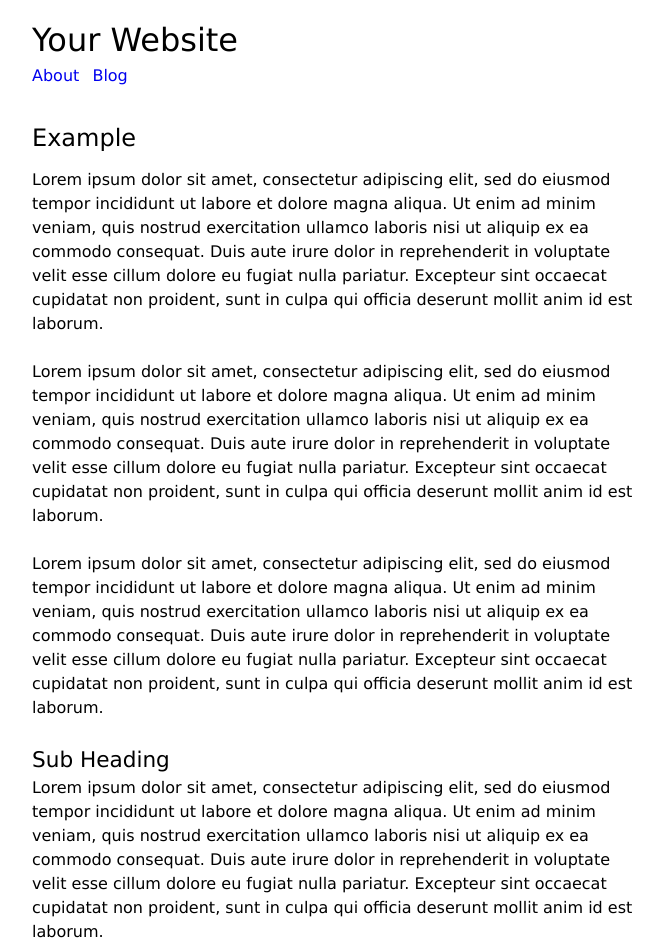
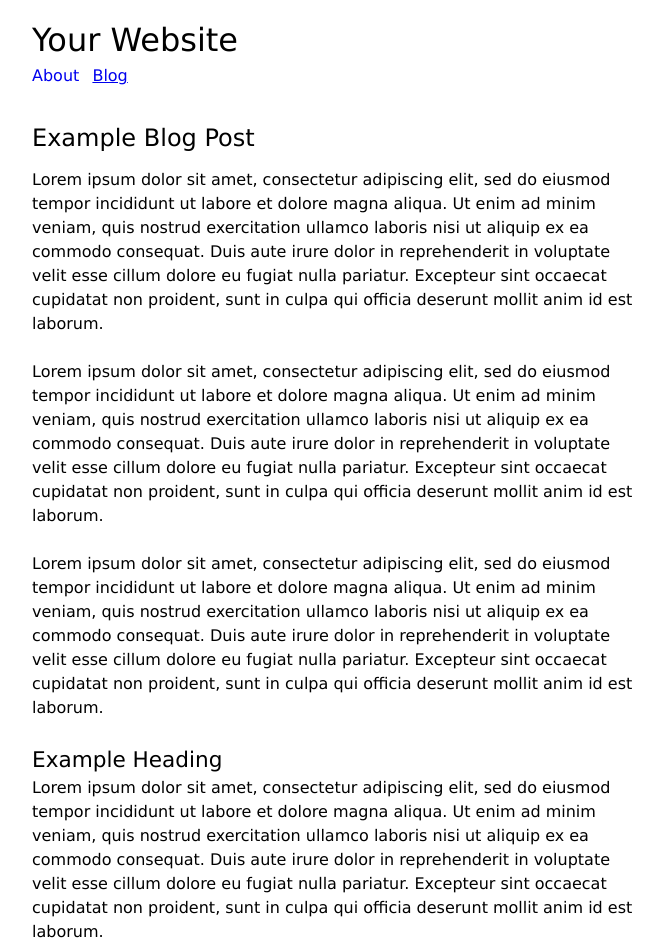
Before and after one commit to Frozenfire92/Untitled-Website-Engine, a plain HTML site: page blog/2019-12-31-example/index.html in a window 1280 px wide. Shown: the top 947 px of the page, without its empty margins (304-967 px from the left). Drawn offline with Linux system fonts and the light colour scheme.

Commit message:
update gh-pages

```diff
--- a/blog/2019-12-31-example/index.html
+++ b/blog/2019-12-31-example/index.html
@@ -4,28 +4,28 @@
   <meta charset="UTF-8">
   <meta name="viewport" content="width=device-width, initial-scale=1.0">
   <meta http-equiv="X-UA-Compatible" content="ie=edge">
-  <title>Your Website | Example</title>
-  <link rel="stylesheet" href="/style.css">
+  <title>Your Website | Example Blog Post</title>
+  <link rel="stylesheet" href="/Untitled-Website-Engine/style.css">
 </head>
 
 <body class="blog">
   <header>
     <h1>Your Website</h1>
     <nav>
-      <a href="/">About</a>
-      <a href="/blog">Blog</a>
+      <a href="/Untitled-Website-Engine/" class="home">About</a>
+      <a href="/Untitled-Website-Engine/blog" class="blog">Blog</a>
     </nav>
   </header>
 
   <main>
     <article>
-      <h2>Example</h2>
+      <h2>Example Blog Post</h2>
 
       <p>Lorem ipsum dolor sit amet, consectetur adipiscing elit, sed do eiusmod tempor incididunt ut labore et dolore magna aliqua. Ut enim ad minim veniam, quis nostrud exercitation ullamco laboris nisi ut aliquip ex ea commodo consequat. Duis aute irure dolor in reprehenderit in voluptate velit esse cillum dolore eu fugiat nulla pariatur. Excepteur sint occaecat cupidatat non proident, sunt in culpa qui officia deserunt mollit anim id est laborum.</p>
       <p>Lorem ipsum dolor sit amet, consectetur adipiscing elit, sed do eiusmod tempor incididunt ut labore et dolore magna aliqua. Ut enim ad minim veniam, quis nostrud exercitation ullamco laboris nisi ut aliquip ex ea commodo consequat. Duis aute irure dolor in reprehenderit in voluptate velit esse cillum dolore eu fugiat nulla pariatur. Excepteur sint occaecat cupidatat non proident, sunt in culpa qui officia deserunt mollit anim id est laborum.</p>
       <p>Lorem ipsum dolor sit amet, consectetur adipiscing elit, sed do eiusmod tempor incididunt ut labore et dolore magna aliqua. Ut enim ad minim veniam, quis nostrud exercitation ullamco laboris nisi ut aliquip ex ea commodo consequat. Duis aute irure dolor in reprehenderit in voluptate velit esse cillum dolore eu fugiat nulla pariatur. Excepteur sint occaecat cupidatat non proident, sunt in culpa qui officia deserunt mollit anim id est laborum.</p>
 
-      <h3>Sub Heading</h3>
+      <h3>Example Heading</h3>
 
       <p>Lorem ipsum dolor sit amet, consectetur adipiscing elit, sed do eiusmod tempor incididunt ut labore et dolore magna aliqua. Ut enim ad minim veniam, quis nostrud exercitation ullamco laboris nisi ut aliquip ex ea commodo consequat. Duis aute irure dolor in reprehenderit in voluptate velit esse cillum dolore eu fugiat nulla pariatur. Excepteur sint occaecat cupidatat non proident, sunt in culpa qui officia deserunt mollit anim id est laborum.</p>
       <p>Lorem ipsum dolor sit amet, consectetur adipiscing elit, sed do eiusmod tempor incididunt ut labore et dolore magna aliqua. Ut enim ad minim veniam, quis nostrud exercitation ullamco laboris nisi ut aliquip ex ea commodo consequat. Duis aute irure dolor in reprehenderit in voluptate velit esse cillum dolore eu fugiat nulla pariatur. Excepteur sint occaecat cupidatat non proident, sunt in culpa qui officia deserunt mollit anim id est laborum.</p>
--- a/style.css
+++ b/style.css
@@ -66,6 +66,12 @@ header {
   margin-bottom: 2rem;
 }
 
+/* Nav active state */
+body.home nav a.home,
+body.blog nav a.blog {
+  text-decoration: underline;
+}
+
 nav > a {
   margin-right: 0.5rem;
 }
```
Also changed, not shown: blog/index.html (+4 -5 lines), index.html (+3 -4 lines).
